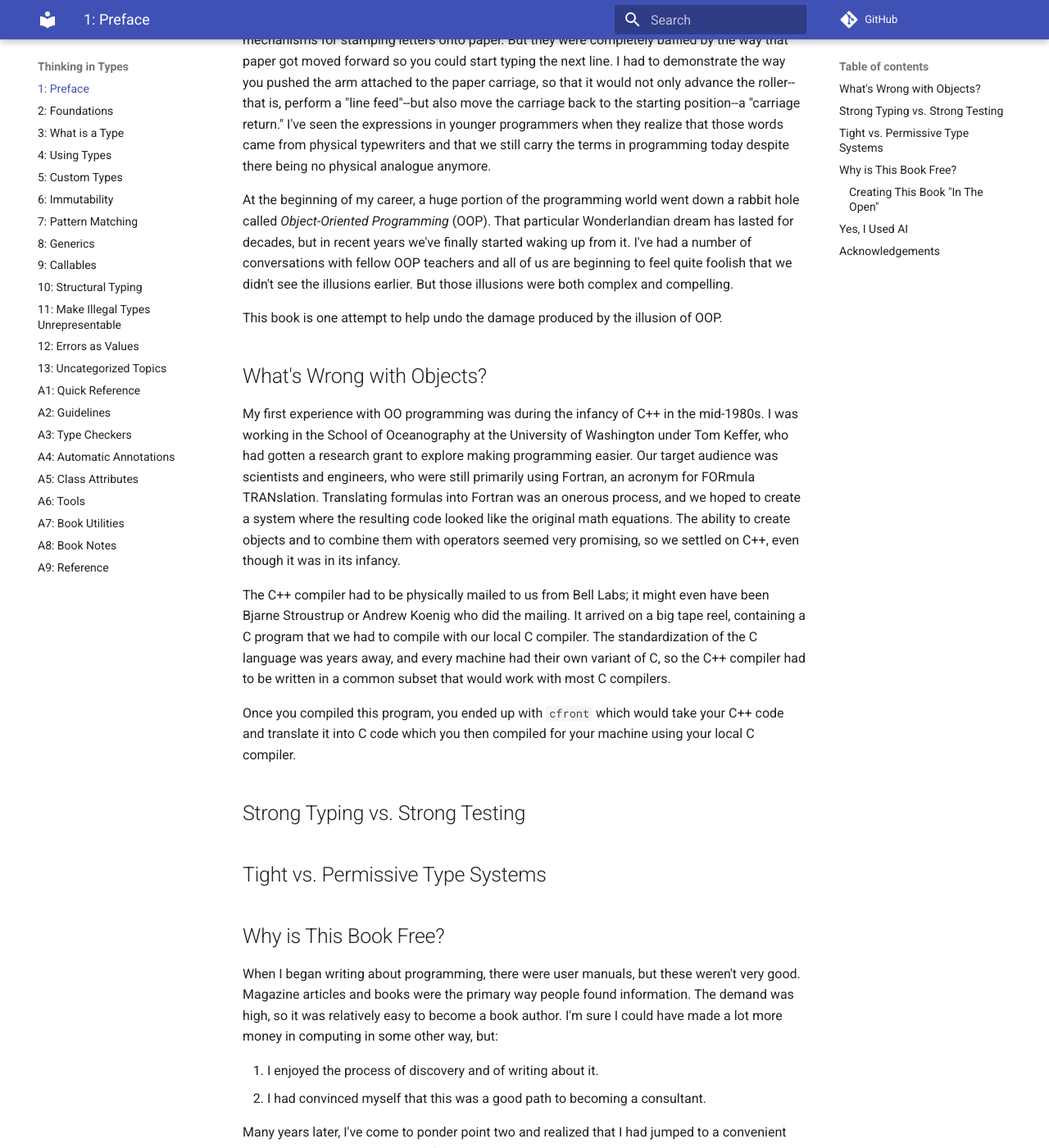
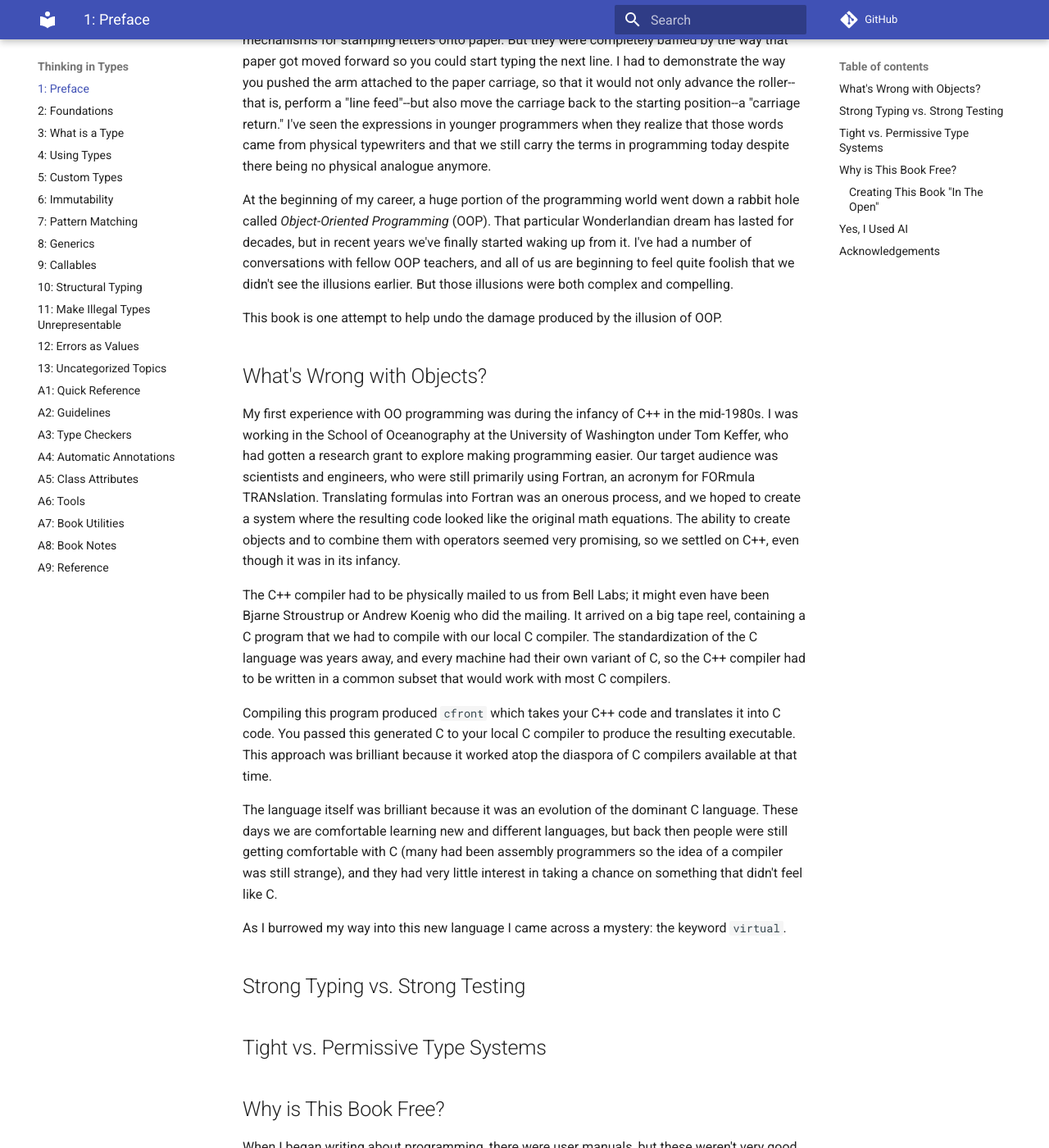
Before and after one commit to ThinkingInTypes/ThinkingInTypes.github.io, an MkDocs documentation site: the page built from Chapters/C01_Preface.md, in a window 1280 px wide and 1400 px high, scrolled down 524 px. Shown: the whole window at 82% size. Built offline with MkDocs 1.6.1 and Material for MkDocs 9.7.7, drawn with Linux system fonts in a browser that asks for light colours; comment, search, counter and statistics services are not loaded.

Commit message:
Update C01_Preface.md

```diff
--- a/Chapters/C01_Preface.md
+++ b/Chapters/C01_Preface.md
@@ -26,7 +26,7 @@ that we still carry the terms in programming today despite there being no physic
 
 At the beginning of my career, a huge portion of the programming world went down a rabbit hole called _Object-Oriented Programming_ (OOP).
 That particular Wonderlandian dream has lasted for decades, but in recent years we've finally started waking up from it.
-I've had a number of conversations with fellow OOP teachers and all of us are beginning to feel quite foolish that we didn't see the illusions earlier.
+I've had a number of conversations with fellow OOP teachers, and all of us are beginning to feel quite foolish that we didn't see the illusions earlier.
 But those illusions were both complex and compelling.
 
 This book is one attempt to help undo the damage produced by the illusion of OOP.
@@ -44,8 +44,15 @@ It arrived on a big tape reel, containing a C program that we had to compile wit
 The standardization of the C language was years away, and every machine had their own variant of C,
 so the C++ compiler had to be written in a common subset that would work with most C compilers.
 
-Once you compiled this program, you ended up with `cfront` which would take your C++ code and translate it into C code which you then compiled for your
-machine using your local C compiler.
+Compiling this program produced `cfront` which takes your C++ code and translates it into C code.
+You passed this generated C to your local C compiler to produce the resulting executable.
+This approach was brilliant because it worked atop the diaspora of C compilers available at that time.
+
+The language itself was brilliant because it was an evolution of the dominant C language.
+These days we are comfortable learning new and different languages, but back then people were still getting comfortable with C (many had been assembly programmers
+so the idea of a compiler was still strange), and they had very little interest in taking a chance on something that didn't feel like C.
+
+As I burrowed my way into this new language I came across a mystery: the keyword `virtual`.
 
 ## Strong Typing vs. Strong Testing
 
```
